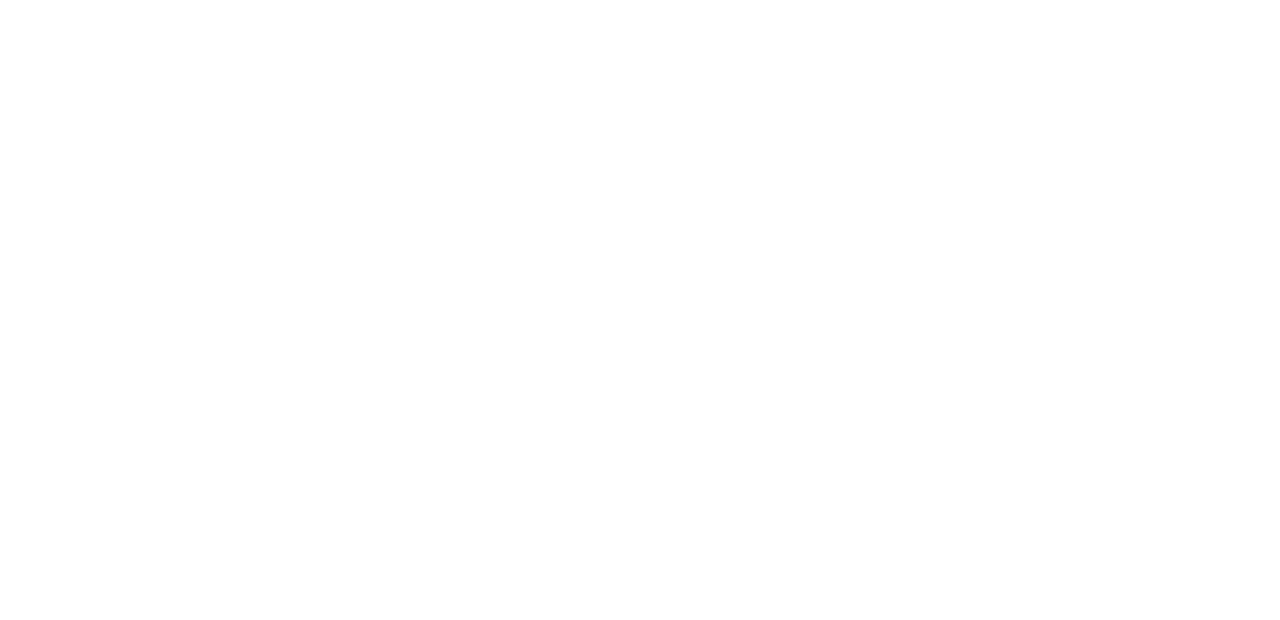
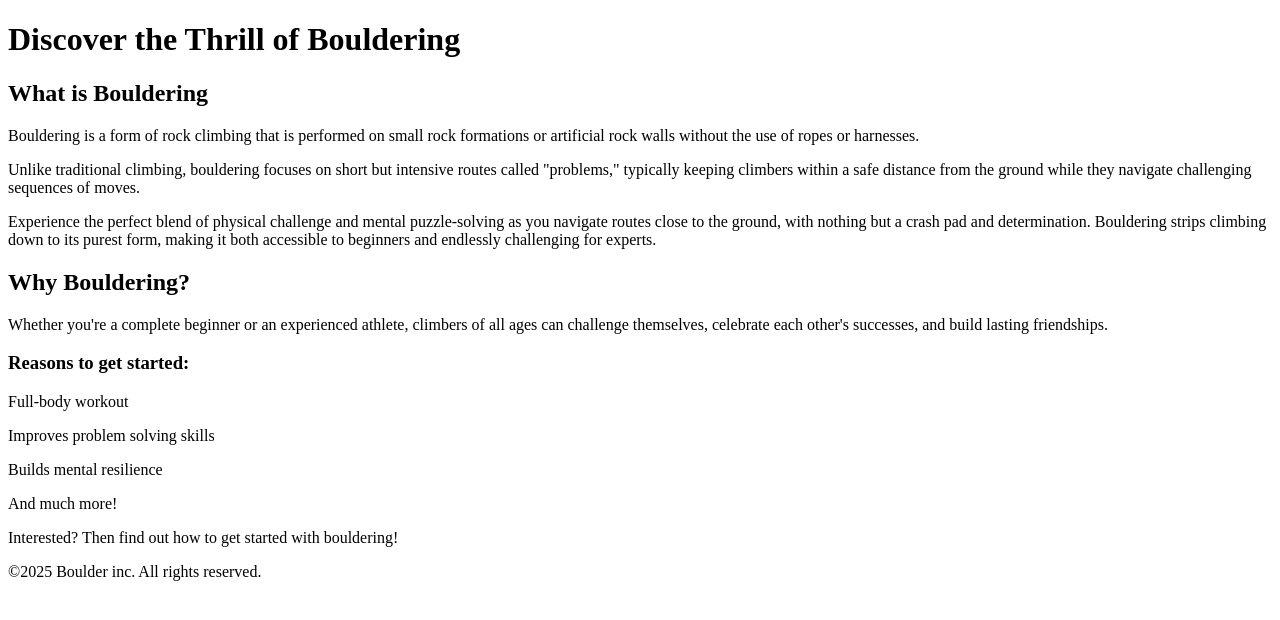
Before and after one commit to EvilOlive1/CSS_Documenting, a plain HTML site: page my-first-project/index.html in a window 1280 px wide. Drawn offline with Linux system fonts and the light colour scheme.

Commit message:
Finished Module 2.6

```diff
--- a/my-first-project/index.html
+++ b/my-first-project/index.html
@@ -6,6 +6,35 @@
 	<title>My first website</title>
 </head>
 <body>
+  <h1>Discover the Thrill of Bouldering</h1>
 
+  <h2>What is Bouldering</h2>
+
+  <p>
+    Bouldering is a form of rock climbing that is performed on small rock formations or artificial rock walls without the use of ropes or harnesses.
+  </p>
+
+  <p>
+    Unlike traditional climbing, bouldering focuses on short but intensive routes called "problems," typically keeping climbers within a safe distance from the ground while they navigate challenging sequences of moves.
+  </p>
+
+  <p>
+    Experience the perfect blend of physical challenge and mental puzzle-solving as you navigate routes close to the ground, with nothing but a crash pad and determination. Bouldering strips climbing down to its purest form, making it both accessible to beginners and endlessly challenging for experts.
+  </p>
+
+  <h2>Why Bouldering?</h2>
+
+  <p>
+    Whether you're a complete beginner or an experienced athlete, climbers of all ages can challenge themselves, celebrate each other's successes, and build lasting friendships.
+  </p>
+
+  <h3>Reasons to get started:</h3>
+
+  <p>Full-body workout</p>
+  <p>Improves problem solving skills</p>
+  <p>Builds mental resilience</p>
+  <p>And much more!</p>
+  <p>Interested? Then find out how to get started with bouldering!</p>
+  <p>©2025 Boulder inc. All rights reserved.</p>
 </body>
 </html>
```
Also changed, not shown: 1 other file.
